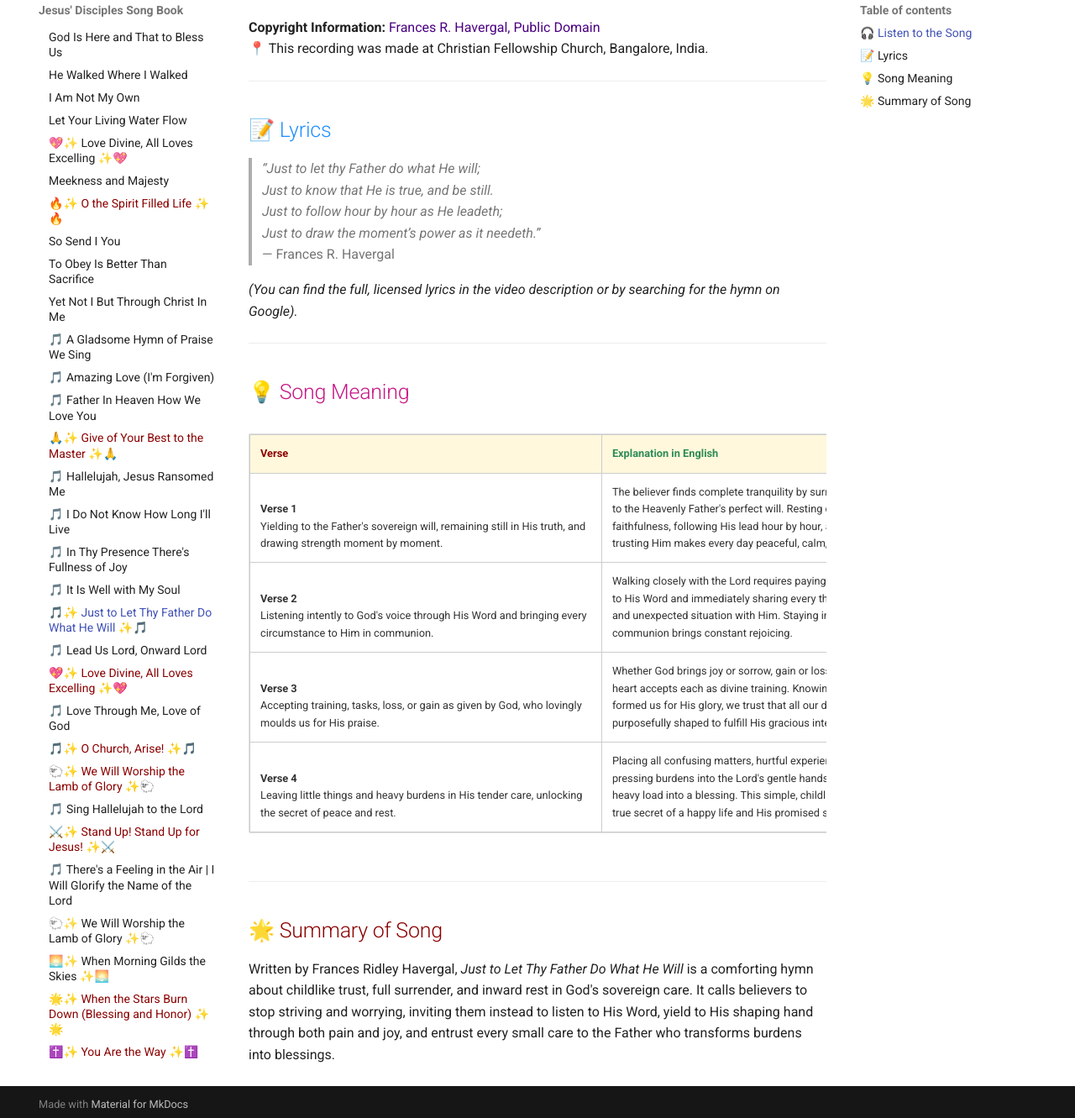
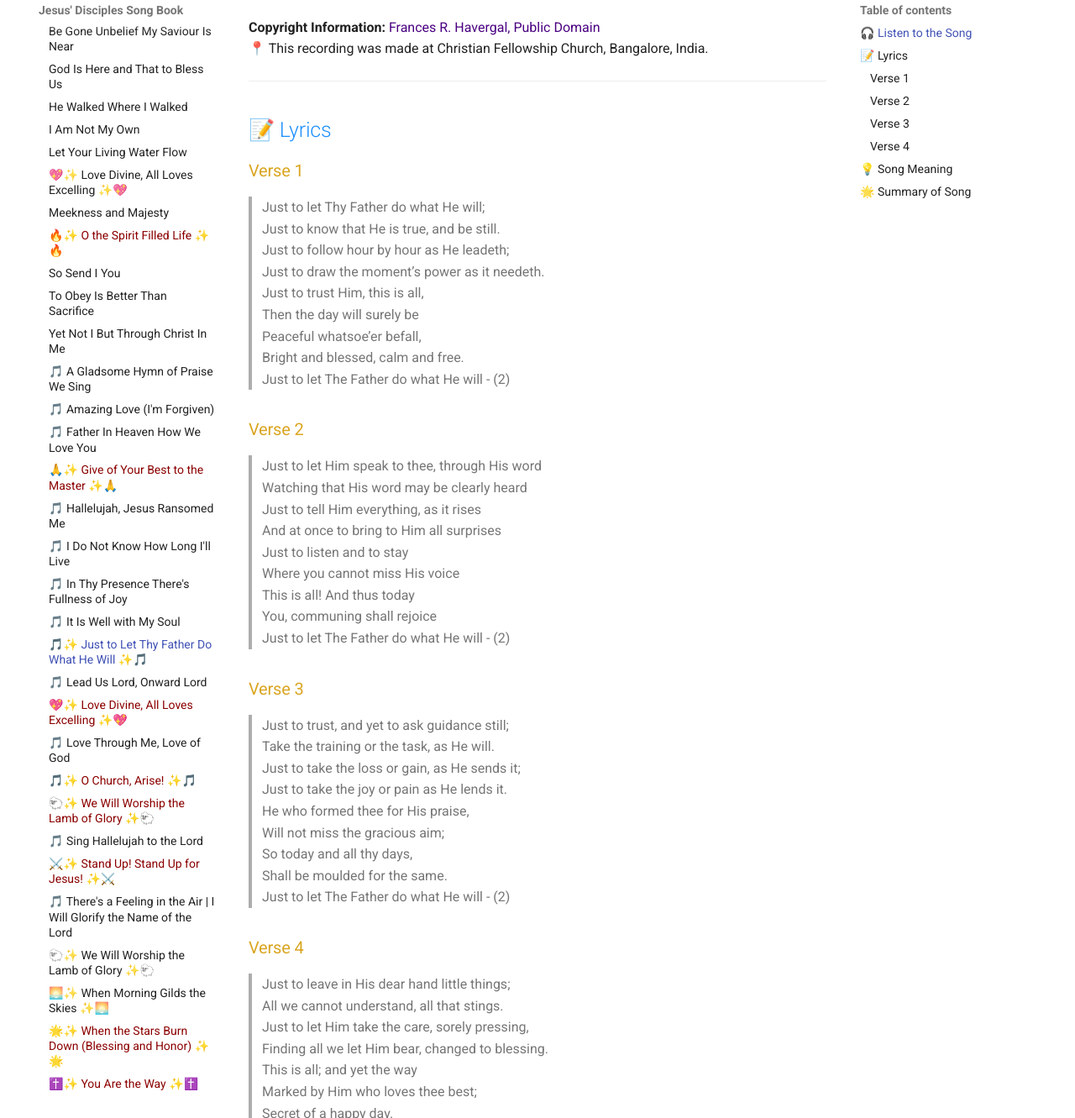
Before and after one commit to suchandra252/Jesus-Disciples-Song-Book, an MkDocs documentation site: the page built from docs/english/just-to-let-thy-father-do-what-he-will.md, in a window 1280 px wide and 1400 px high, scrolled down 622 px, cut to the strip 69-1400 px from the top of the window. Shown: the whole strip at 84% size. Built offline with MkDocs 1.6.1 and Material for MkDocs 9.7.7, drawn with Linux system fonts in a browser that asks for light colours; some of the changed text lies outside the part shown.

Commit message:
Update just-to-let-thy-father-do-what-he-will.md

```diff
--- a/docs/english/just-to-let-thy-father-do-what-he-will.md
+++ b/docs/english/just-to-let-thy-father-do-what-he-will.md
@@ -13,13 +13,49 @@
 
 ## <span style="color:#1E90FF;">📝 Lyrics</span>
 
-> *“Just to let thy Father do what He will;*
-> *Just to know that He is true, and be still.*
-> *Just to follow hour by hour as He leadeth;*
-> *Just to draw the moment’s power as it needeth.”*
-> — Frances R. Havergal
+### <span style="color:#DAA520;">Verse 1</span>
+> Just to let Thy Father do what He will;
+> Just to know that He is true, and be still.
+> Just to follow hour by hour as He leadeth;
+> Just to draw the moment’s power as it needeth.
+> Just to trust Him, this is all,
+> Then the day will surely be
+> Peaceful whatsoe’er befall,
+> Bright and blessed, calm and free.
+> Just to let The Father do what He will - (2)
 
-*(You can find the full, licensed lyrics in the video description or by searching for the hymn on Google).*
+### <span style="color:#DAA520;">Verse 2</span>
+> Just to let Him speak to thee, through His word
+> Watching that His word may be clearly heard
+> Just to tell Him everything, as it rises
+> And at once to bring to Him all surprises
+> Just to listen and to stay
+> Where you cannot miss His voice
+> This is all! And thus today
+> You, communing shall rejoice
+> Just to let The Father do what He will - (2)
+
+### <span style="color:#DAA520;">Verse 3</span>
+> Just to trust, and yet to ask guidance still;
+> Take the training or the task, as He will.
+> Just to take the loss or gain, as He sends it;
+> Just to take the joy or pain as He lends it.
+> He who formed thee for His praise,
+> Will not miss the gracious aim;
+> So today and all thy days,
+> Shall be moulded for the same.
+> Just to let The Father do what He will - (2)
+
+### <span style="color:#DAA520;">Verse 4</span>
+> Just to leave in His dear hand little things;
+> All we cannot understand, all that stings.
+> Just to let Him take the care, sorely pressing,
+> Finding all we let Him bear, changed to blessing.
+> This is all; and yet the way
+> Marked by Him who loves thee best;
+> Secret of a happy day.
+> Secret of His promised rest.
+> Just to let The Father do what He will - (2)
 
 ---
 
@@ -37,50 +73,77 @@
   <tbody>
     <tr>
       <td style="border: 1px solid #ccc; padding: 12px; vertical-align: top; white-space: pre-line; color:#333;">
-<strong>Verse 1</strong>
-Yielding to the Father's sovereign will, remaining still in His truth, and drawing strength moment by moment.
+<strong>Just to let Thy Father do what He will;
+Just to know that He is true, and be still.
+Just to follow hour by hour as He leadeth;
+Just to draw the moment’s power as it needeth.
+Just to trust Him, this is all,
+Then the day will surely be Peaceful whatsoe’er befall,
+Bright and blessed, calm and free.
+Just to let The Father do what He will - (2)</strong>
       </td>
       <td style="border: 1px solid #ccc; padding: 12px; vertical-align: top; color:#333;">
-The believer finds complete tranquility by surrendering entirely to the Heavenly Father's perfect will. Resting quietly in His faithfulness, following His lead hour by hour, and simply trusting Him makes every day peaceful, calm, and free.
+Surrendering completely to God's sovereign will and resting peacefully in His absolute faithfulness. By following His gentle leading step by step every hour and receiving strength for every moment, we experience true peace, joy, and freedom no matter what happens throughout the day.
       </td>
       <td style="border: 1px solid #ccc; padding: 12px; vertical-align: top; color:#333;">
-పరలోకపు తండ్రి చిత్తానికి మనల్ని మనం సంపూర్ణంగా సమర్పించుకోవడం, ఆయన నమ్మకత్వాన్ని ఎరిగి నిమ్మళంగా ఉండటం. ప్రతి గడియ ఆయన నడిపింపును అనుసరిస్తూ ఆయనను విశ్వసిస్తే, మన అనుదిన జీవితం నెమ్మదితో, సమాధానముతో నిండిపోతుంది.
+పరలోకపు తండ్రి చిత్తానికి మనల్ని మనం సంపూర్ణంగా అప్పగించుకోవడం, ఆయన నమ్మకత్వాన్ని ఎరిగి నిమ్మళంగా ఉండటం. ప్రతి గడియ ఆయన నడిపింపును అనుసరిస్తూ, అవసరమైన బలాన్ని పొందుకుంటూ ఆయనను విశ్వసిస్తే, ఏది ఎదురైనా మన దినమంతా ప్రశాంతంగా, ఆశీర్వాదకరంగా, సమాధానంతో గడుస్తుంది.
       </td>
     </tr>
     <tr>
       <td style="border: 1px solid #ccc; padding: 12px; vertical-align: top; white-space: pre-line; color:#333;">
-<strong>Verse 2</strong>
-Listening intently to God's voice through His Word and bringing every circumstance to Him in communion.
+<strong>Just to let Him speak to thee, through His word
+Watching that His word may be clearly heard
+Just to tell Him everything, as it rises
+And at once to bring to Him all surprises
+Just to listen and to stay
+Where you cannot miss His voice
+This is all! And thus today
+You, communing shall rejoice
+Just to let The Father do what He will - (2)</strong>
       </td>
       <td style="border: 1px solid #ccc; padding: 12px; vertical-align: top; color:#333;">
-Walking closely with the Lord requires paying clear attention to His Word and immediately sharing every thought, concern, and unexpected situation with Him. Staying in intimate communion brings constant rejoicing.
+Cultivating an attentive heart to hear God speak through the Scriptures, while sharing every thought, concern, and unexpected situation with Him in continuous prayer. Staying close to His presence and enjoying unbroken communion fills the believer with deep, lasting joy.
       </td>
       <td style="border: 1px solid #ccc; padding: 12px; vertical-align: top; color:#333;">
-దేవుని వాక్యము ద్వారా ఆయన స్వరాన్ని శ్రద్ధగా వినడం, జీవితంలో ఎదురయ్యే ప్రతి ఆశ్చర్యకరమైన సంగతిని, ప్రతి చిన్న విషయాన్ని వెంటనే ఆయనకు తెలియజేయడం. ఆయన సన్నిధిలో నివసించడం వల్ల అంతరంగంలో నిజమైన ఆనందం కలుగుతుంది.
+దేవుని వాక్యం ద్వారా ఆయన స్వరాన్ని శ్రద్ధగా వినడం, జీవితంలో ఎదురయ్యే ప్రతి చిన్న విషయాన్ని, ఆకస్మిక పరిస్థితులను వెంటనే ప్రార్థనలో ఆయనకు తెలియజేయడం. ఆయన స్వరాన్ని స్పష్టంగా వినేంత సన్నిహితంగా జీవిస్తూ, ఆయనతో సహవాసం చేయడం ద్వారా మన హృదయం ఆనందంతో నిండిపోతుంది.
       </td>
     </tr>
     <tr>
       <td style="border: 1px solid #ccc; padding: 12px; vertical-align: top; white-space: pre-line; color:#333;">
-<strong>Verse 3</strong>
-Accepting training, tasks, loss, or gain as given by God, who lovingly moulds us for His praise.
+<strong>Just to trust, and yet to ask guidance still;
+Take the training or the task, as He will.
+Just to take the loss or gain, as He sends it;
+Just to take the joy or pain as He lends it.
+He who formed thee for His praise,
+Will not miss the gracious aim;
+So today and all thy days,
+Shall be moulded for the same.
+Just to let The Father do what He will - (2)</strong>
       </td>
       <td style="border: 1px solid #ccc; padding: 12px; vertical-align: top; color:#333;">
-Whether God brings joy or sorrow, gain or loss, the yielded heart accepts each as divine training. Knowing that God formed us for His glory, we trust that all our days are purposefully shaped to fulfill His gracious intention.
+Continuing to seek His divine direction while gratefully accepting all circumstances—whether loss or gain, joy or suffering—as His loving spiritual discipline. Since God created us for His glory, He guarantees that every single day is shaping us toward that wonderful eternal goal.
       </td>
       <td style="border: 1px solid #ccc; padding: 12px; vertical-align: top; color:#333;">
-లాభమైనా, నష్టమైనా, సంతోషమైనా, శ్రమయైనా దేవుడు నియమించిన శిక్షణగా స్వీకరించడం. తనను మహిమపరచడానికే మనలను సృష్టించిన దేవుడు తన కృపగల ఉద్దేశాన్ని ఎన్నడూ విడిచిపెట్టడు; మన జీవిత దినములన్నీ ఆ లక్ష్యం కొరకే మలచబడుతున్నాయి.
+ఆయన నడిపింపును కోరుతూ, జీవితంలో వచ్చే లాభనష్టాలను, సుఖదుఃఖాలను దేవుని శిక్షణగా స్వీకరించడం. తనను స్తుతించడానికే మనల్ని సృష్టించిన దేవుడు తన ఉద్దేశాన్ని ఎన్నడూ మరువడు; మన జీవిత దినములన్నీ ఆయన మహిమ కొరకే శ్రద్ధగా మలచబడుతున్నాయి.
       </td>
     </tr>
     <tr>
       <td style="border: 1px solid #ccc; padding: 12px; vertical-align: top; white-space: pre-line; color:#333;">
-<strong>Verse 4</strong>
-Leaving little things and heavy burdens in His tender care, unlocking the secret of peace and rest.
+<strong>Just to leave in His dear hand little things;
+All we cannot understand, all that stings.
+Just to let Him take the care, sorely pressing,
+Finding all we let Him bear, changed to blessing.
+This is all; and yet the way
+Marked by Him who loves thee best;
+Secret of a happy day.
+Secret of His promised rest.
+Just to let The Father do what He will - (2)</strong>
       </td>
       <td style="border: 1px solid #ccc; padding: 12px; vertical-align: top; color:#333;">
-Placing all confusing matters, hurtful experiences, and pressing burdens into the Lord's gentle hands turns every heavy load into a blessing. This simple, childlike trust is the true secret of a happy life and His promised spiritual rest.
+Entrusting every confusing detail, painful wound, and heavy anxiety into the Lord's caring hands. When we release our burdens to Him, He turns them into spiritual blessings, revealing the true secret of daily happiness and His promised supernatural rest.
       </td>
       <td style="border: 1px solid #ccc; padding: 12px; vertical-align: top; color:#333;">
-మనకు అర్థం కానివి, మనసును గాయపరిచే విషయాలు, భారమైన చింతలన్నింటినీ ఆయన దయగల హస్తాలకు అప్పగించడం. మనం ఆయనపై మోపిన ప్రతి భారాన్ని ఆయన ఆశీర్వాదంగా మారుస్తాడు; ఇదే నిజమైన ఆనందానికి, దేవుని విశ్రాంతికి అసలైన రహస్యం.
+మనకు అర్థం కానివి, మనసుకు బాధ కలిగించే ప్రతి చిన్న విషయాన్ని, భారమైన చింతలన్నింటినీ ఆయన దయగల హస్తాలకు అప్పగించడం. మనం ఆయనపై మోపిన ప్రతి భారాన్ని ఆయన దీవెనగా మారుస్తాడు; ఇదే అనుదిన సంతోషానికి, దేవుని వాగ్దాన విశ్రాంతికి నిజమైన ఆత్మీయ రహస్యం.
       </td>
     </tr>
   </tbody>
@@ -91,4 +154,4 @@
 
 ## <span style="color:#8B0000;">🌟 Summary of Song</span>
 
-Written by Frances Ridley Havergal, *Just to Let Thy Father Do What He Will* is a comforting hymn about childlike trust, full surrender, and inward rest in God's sovereign care. It calls believers to stop striving and worrying, inviting them instead to listen to His Word, yield to His shaping hand through both pain and joy, and entrust every small care to the Father who transforms burdens into blessings.
+*Just to Let Thy Father Do What He Will* is a timeless hymn written by Frances Ridley Havergal that unfolds the peace found in total, childlike surrender to God. Rather than striving or carrying heavy burdens alone, the believer is invited to listen to the Father's voice, trust His guiding hand through joy and trial, and release every care to Him—discovering that yielding fully to God's will is the true secret of a blessed life and promised rest.
```
